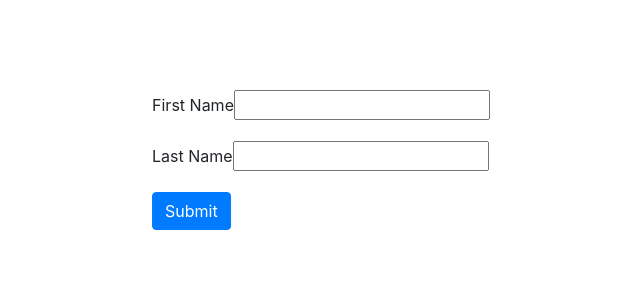
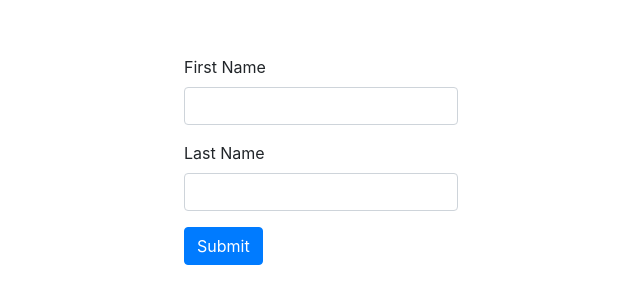
Before and after one commit to animeshg93/cms, a React (Create React App) app in the folder cms-react/: page / in a window 1280 px wide. Shown: the part 250-554 px from the top of the page, without its empty margins (319-959 px from the left). Built offline with nearby package versions, Linux system fonts and the light colour scheme.

Commit message:
Created proper formatted form

```diff
--- a/cms-react/src/App.css
+++ /dev/null
@@ -1,4 +0,0 @@
-.form {
- 	display: 'flex';
- 	justify-content: 'center'
-}
--- a/cms-react/src/App.js
+++ b/cms-react/src/App.js
@@ -18,12 +18,12 @@ export default function App() {
       <Form onSubmit={handleSubmit(onSubmit)}>
         <Form.Group>
           <Form.Label>First Name </Form.Label>
-          <input name="first" ref={register} />
+          <Form.Control name="first" type="text" ref={register} />
         </Form.Group>
 
         <Form.Group>
           <Form.Label>Last Name </Form.Label>
-          <input name="last" ref={register} />
+          <Form.Control name="last" type="text" ref={register} />
         </Form.Group>
 
         <Button variant="primary" type="submit">Submit</Button>
```
